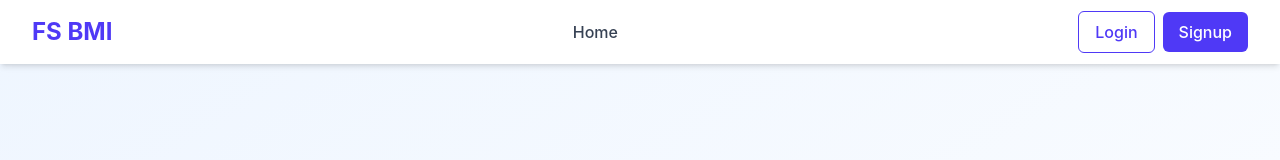
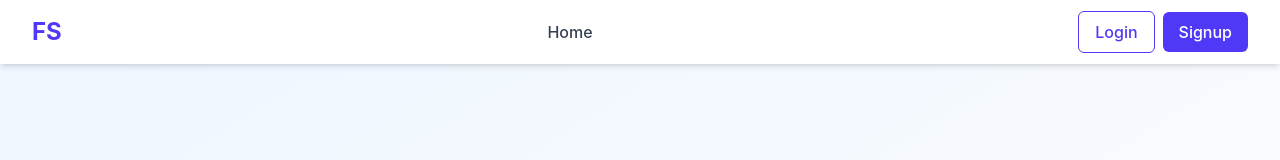
Before and after one commit to fsikali/bmi-app-frontend, a Next.js app: page / in a window 1280 px wide. Shown: the top 160 px of the page. Built offline with nearby package versions, Linux system fonts and the light colour scheme.

Commit message:
feat: navbar

```diff
--- a/src/components/Navbar.tsx
+++ b/src/components/Navbar.tsx
@@ -17,7 +17,7 @@ export default function Navbar() {
           {/* Logo */}
           <div className="shrink-0">
             <Link href="/" className="text-2xl font-bold text-indigo-600 hover:text-indigo-500">
-              FS BMI
+              FS
             </Link>
           </div>
 
```
